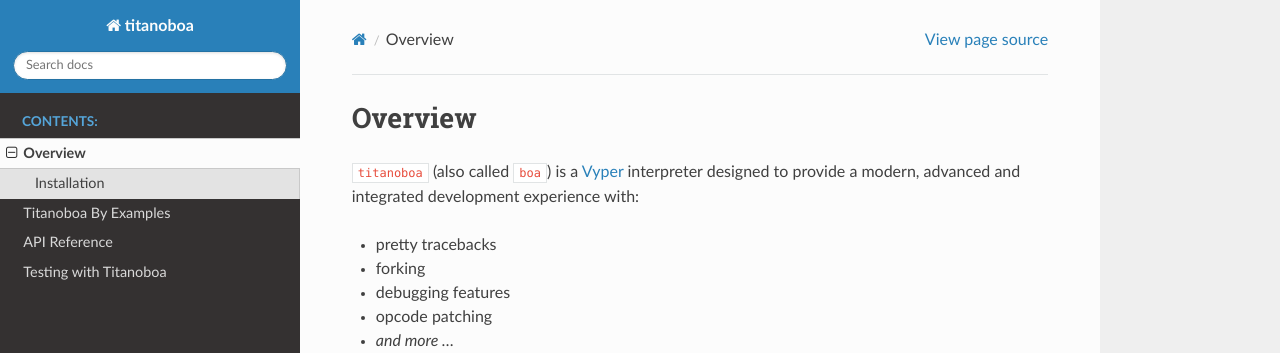
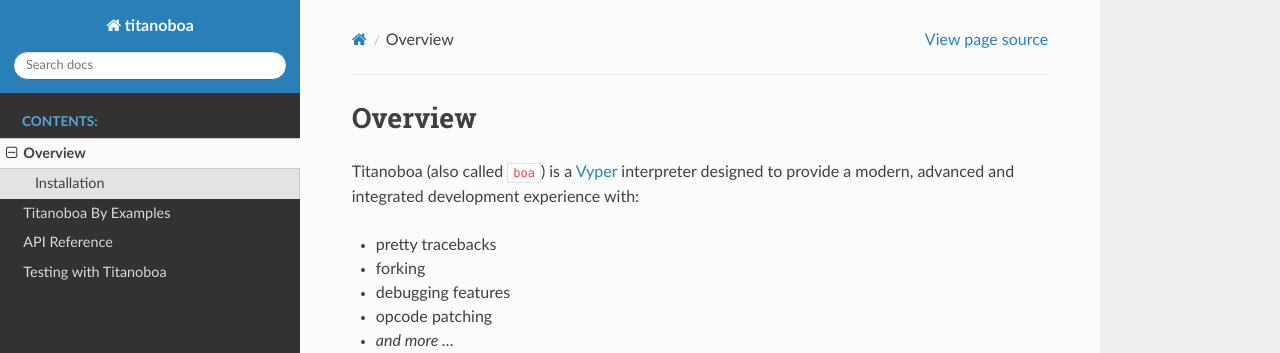
Before and after one commit to vyperlang/titanoboa, a Sphinx documentation site: the page built from docs/source/overview.rst, in a window 1280 px wide and 1221 px high. Shown: the top 353 px of the window. Built offline with Sphinx 7.4.7 and the Read the Docs theme 2.0.0, drawn with Linux system fonts in a browser that asks for light colours.

Commit message:
docs: minor changes
Co-authored-by: Charles Cooper <cooper.charles.m@gmail.com>

```diff
--- a/docs/source/overview.rst
+++ b/docs/source/overview.rst
@@ -1,7 +1,7 @@
 Overview
 ========
 
-``titanoboa`` (also called ``boa``) is a `Vyper <https://vyper.readthedocs.io/>`_ interpreter designed to provide a modern, advanced and integrated development experience with:
+Titanoboa (also called ``boa``) is a `Vyper <https://vyper.readthedocs.io/>`_ interpreter designed to provide a modern, advanced and integrated development experience with:
 
 * pretty tracebacks
 * forking
```
